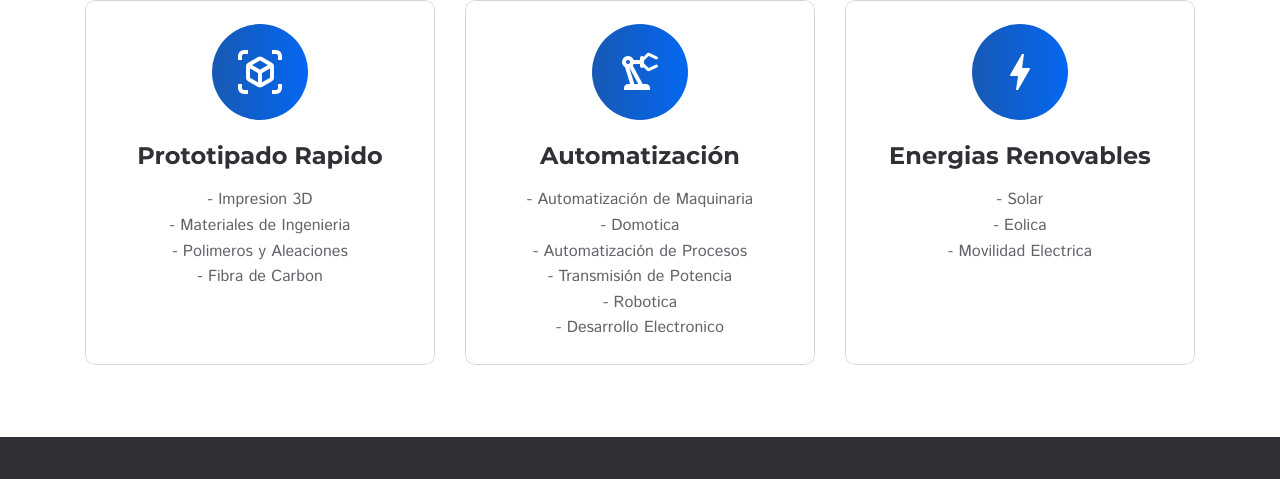
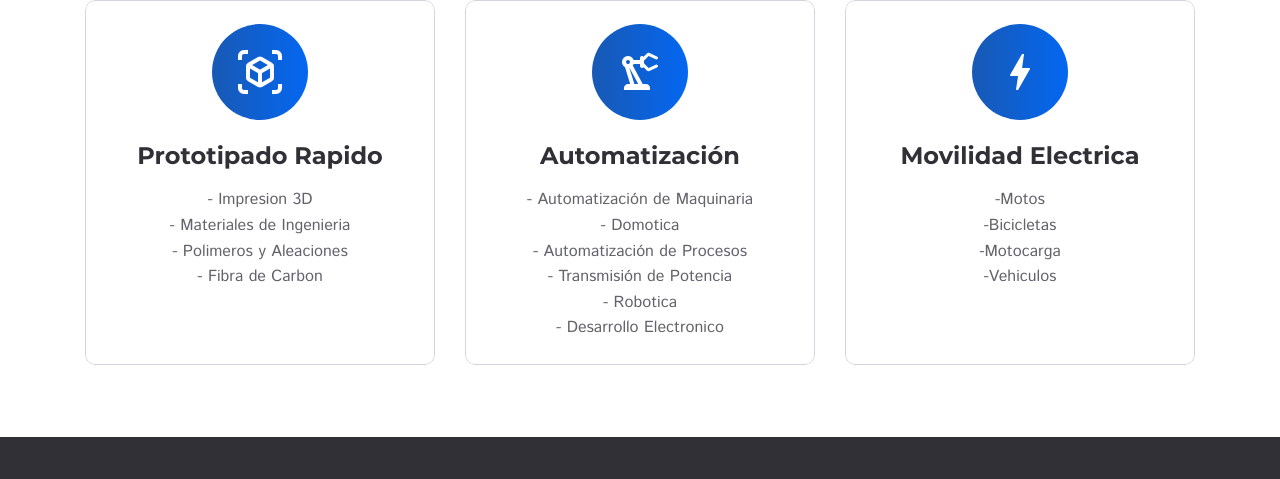
Before and after one commit to SebitasArrollando/DIDEMEC, a plain HTML site: page services.html in a window 1280 px wide. Shown: the part 886-1365 px from the top of the page. Drawn offline with Linux system fonts and the light colour scheme.

Commit message:
Update services.html

```diff
--- a/services.html
+++ b/services.html
@@ -277,8 +277,8 @@
 								<div class="iitem-icon-bg">
 									<i class="material-icons material-icons-outlined">bolt</i>
 								</div>
-								<h2 class="iitem-heading item-heading-large">Energias Renovables</h2>
-								<div class="iitem-desc">- Solar <br> - Eolica <br> - Movilidad Electrica</div>
+								<h2 class="iitem-heading item-heading-large">Movilidad Electrica</h2>
+								<div class="iitem-desc">-Motos <br> -Bicicletas <br> -Motocarga <br> -Vehiculos</div>
 							</a>
 						</div>
 					</div>
```
